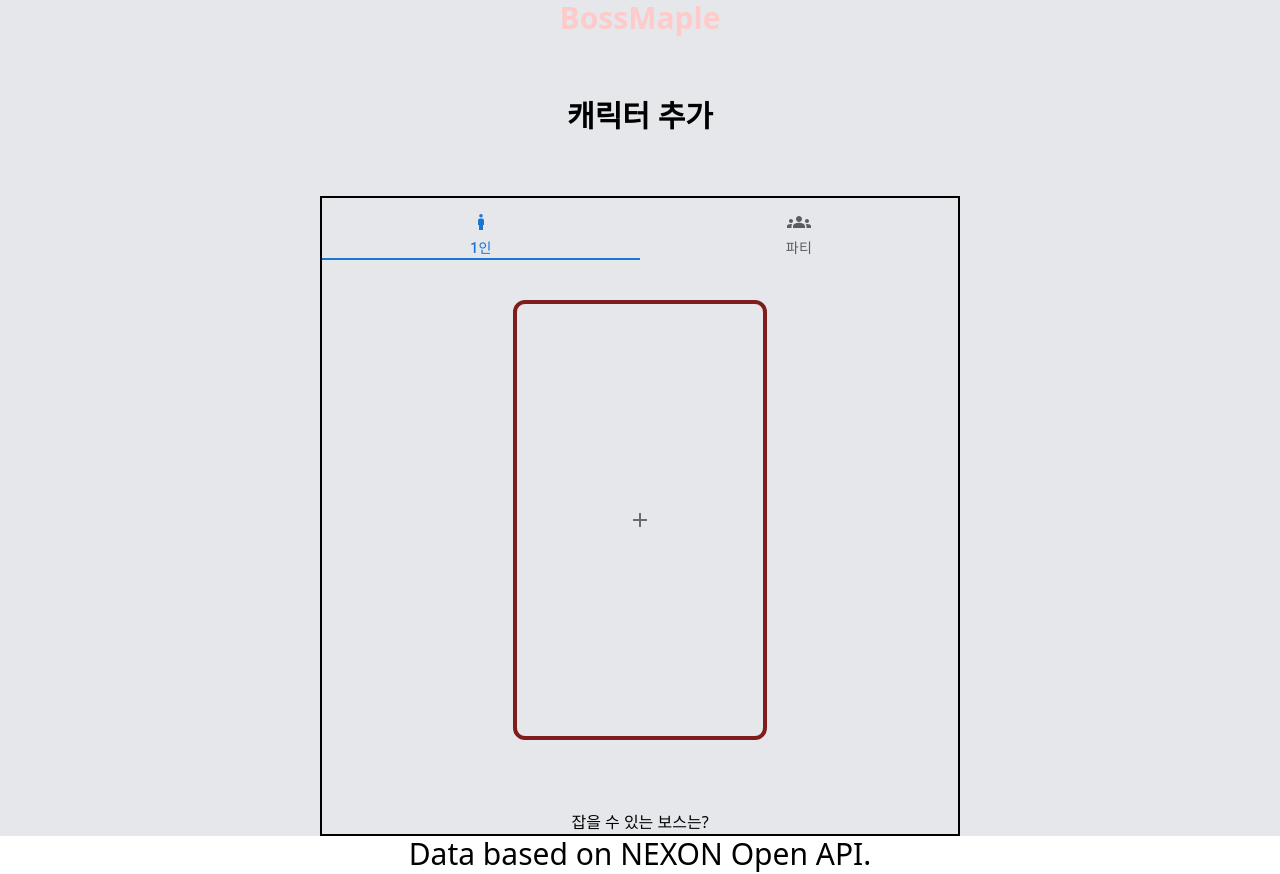
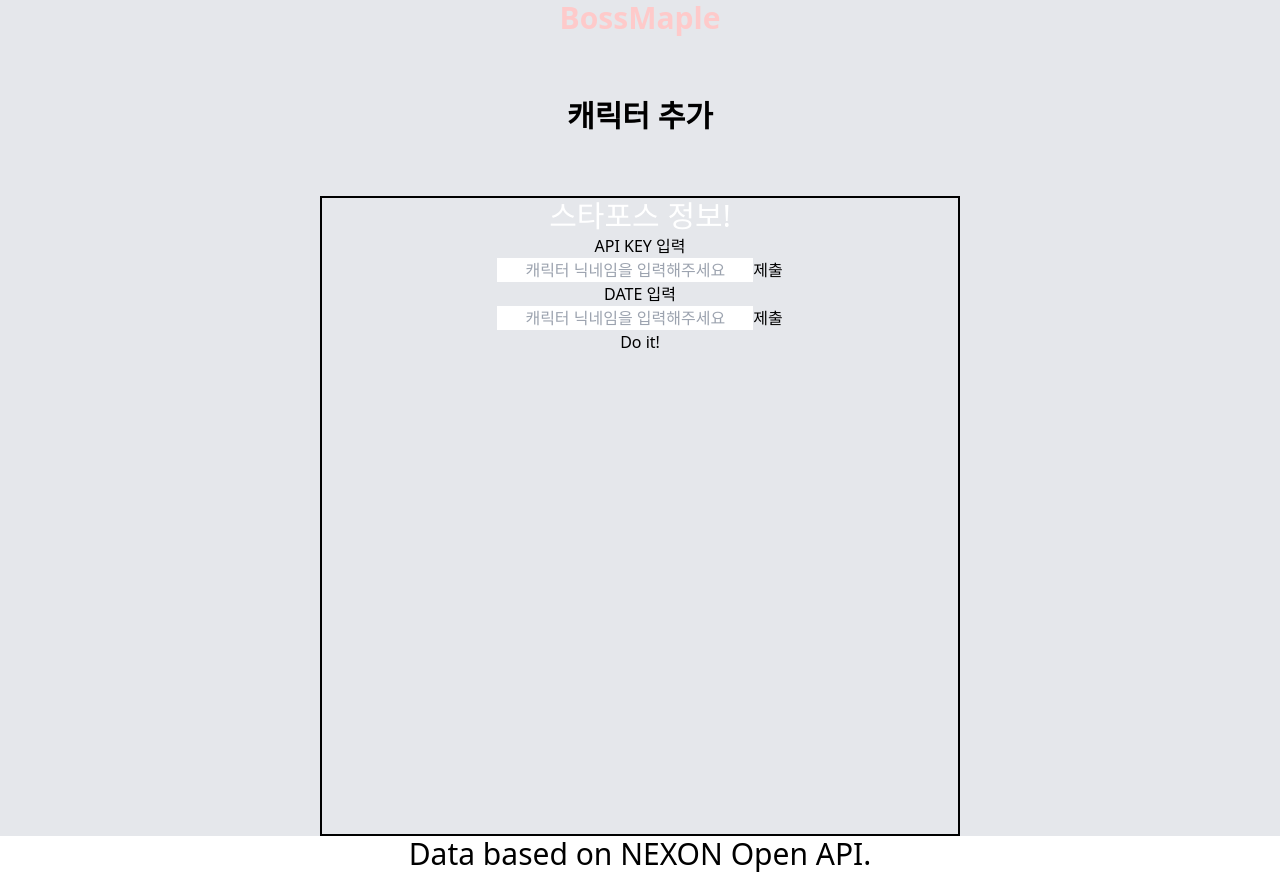
Before and after one commit to Amjong/bossMaple, a React (Create React App) app: page / in a window 1280 px wide. Built offline with nearby package versions, Linux system fonts and the light colour scheme.

Commit message:
App.js: Disable all except starforceInfo

```diff
--- a/src/App.js
+++ b/src/App.js
@@ -32,17 +32,17 @@ function App() {
               <Suspense fallback={<Loading></Loading>}>
                 <CharacterInfo></CharacterInfo>
               </Suspense>
-            </ErrorBoundary>
+            </ErrorBoundary> */}
             <ErrorBoundary fallback={<Error></Error>}>
               <Suspense fallback={<Loading></Loading>}>
                 <StarforceInfo></StarforceInfo>
               </Suspense>
-            </ErrorBoundary> */}
-            <ErrorBoundary fallback={<Error></Error>}>
+            </ErrorBoundary>
+            {/* <ErrorBoundary fallback={<Error></Error>}>
               <Suspense fallback={<Loading></Loading>}>
                 <CharacterInputTable />
               </Suspense>
-            </ErrorBoundary>
+            </ErrorBoundary> */}
           </div>
         </section>
         <footer className='text-black text-3xl text-center'>
```
